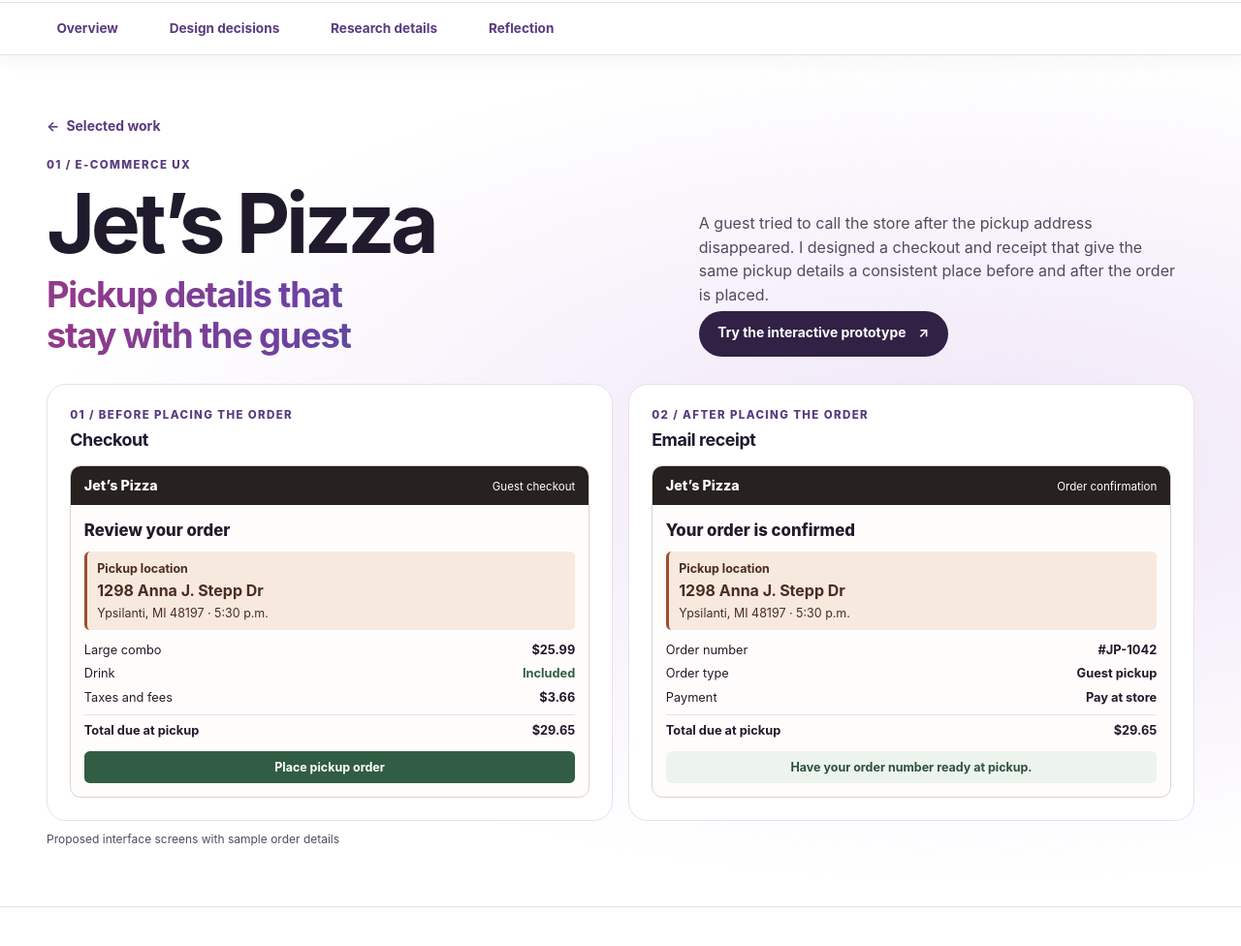
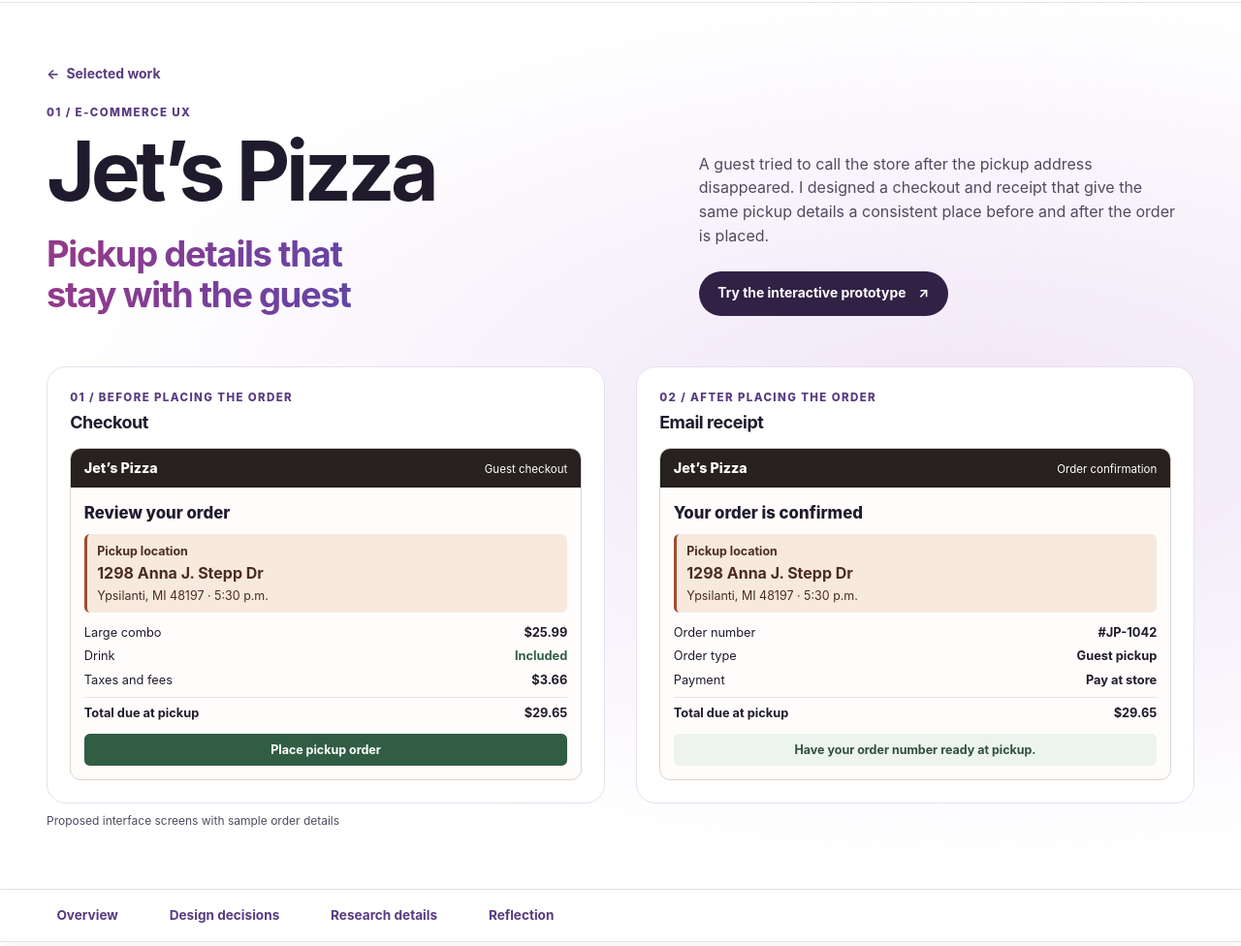
Before and after one commit to ishriki/uxdsrulik.github.io, a plain HTML site: page pizza.html in a window 1280 px wide. Shown: the part 76-1052 px from the top of the page at 97% size. Drawn offline with Linux system fonts and the light colour scheme.

Commit message:
Update pizza.html

```diff
--- a/pizza.html
+++ b/pizza.html
@@ -8,6 +8,24 @@
   <title>Jet’s Pizza case study | Srulik Shriki</title>
   <link rel="icon" href="assets/home/srulik-mark.webp">
   <link rel="stylesheet" href="assets/css/portfolio.css">
+  <style>
+    .flagship-heading {
+      row-gap: clamp(1.5rem, 3vw, 2rem);
+      margin-bottom: clamp(2.25rem, 4vw, 3.25rem);
+    }
+
+    .flagship-heading h1 {
+      margin-block-end: clamp(.85rem, 1.5vw, 1.25rem);
+    }
+
+    .flagship-heading .case-intro {
+      margin: 0 0 clamp(1rem, 2vw, 1.5rem);
+    }
+
+    .flagship .concept-pair {
+      gap: clamp(1.25rem, 2.5vw, 2rem);
+    }
+  </style>
   <script src="assets/js/portfolio.js" defer></script>
 </head>
 <body id="top" class="theme-pizza">
@@ -22,9 +40,6 @@
       </nav>
     </div>
   </header>
-  <div class="case-nav-bar">
-    <nav class="wrap case-nav" aria-label="In this case study"><a href="#overview">Overview</a><a href="#showcase">Design decisions</a><a href="#research">Research details</a><a href="#conclusion">Reflection</a></nav>
-  </div>
   <main id="main" tabindex="-1">
 
     <div class="case-top">
@@ -90,6 +105,14 @@
         </div>
         <p class="concept-caption">Proposed interface screens with sample order details</p>
       </section>
+    </div>
+    <div class="case-nav-bar">
+      <nav class="wrap case-nav" aria-label="In this case study">
+        <a href="#overview">Overview</a>
+        <a href="#showcase">Design decisions</a>
+        <a href="#research">Research details</a>
+        <a href="#conclusion">Reflection</a>
+      </nav>
     </div>
     <div class="wrap case-body">
       <section class="case-overview" id="overview" aria-labelledby="overview-title">
```
